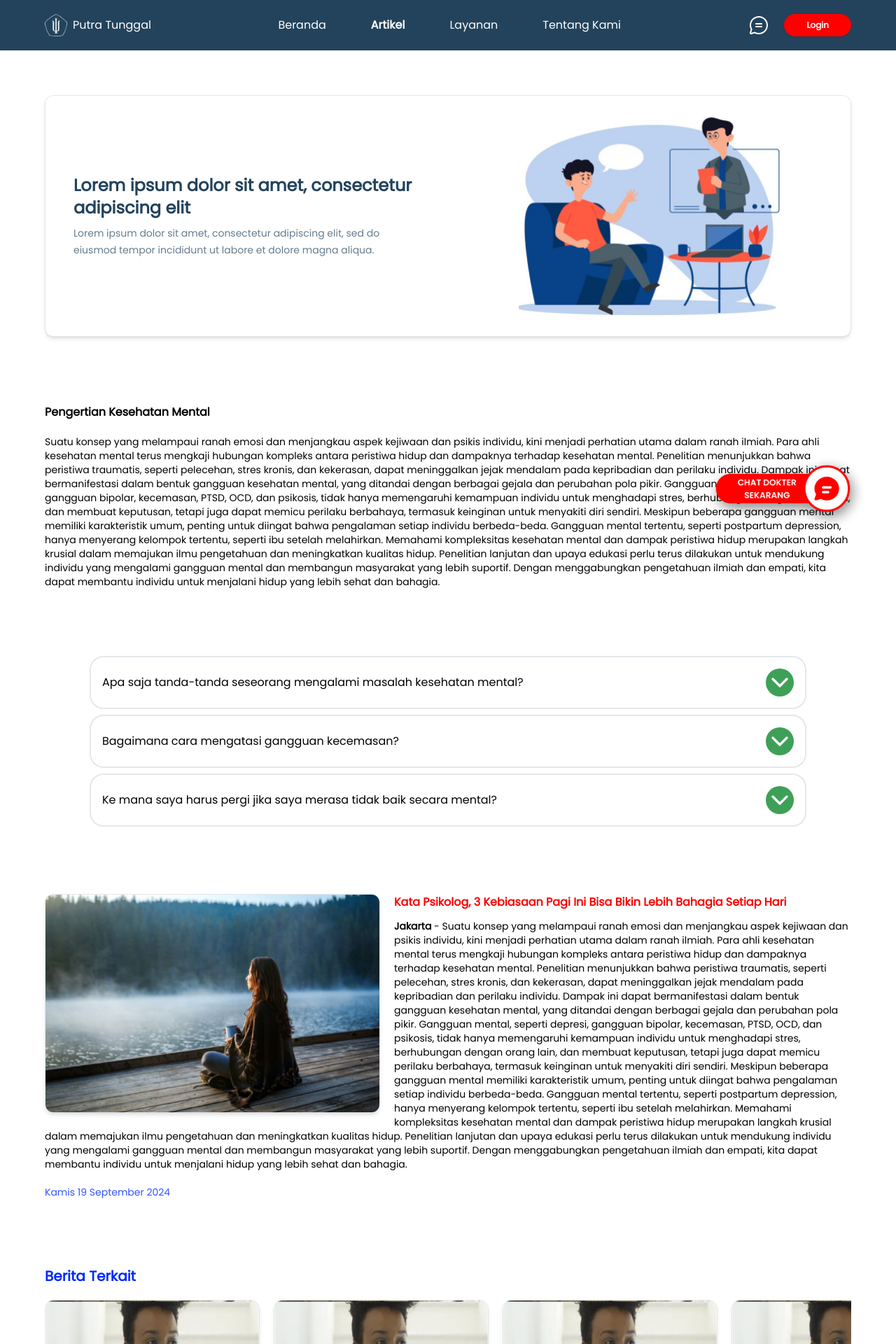
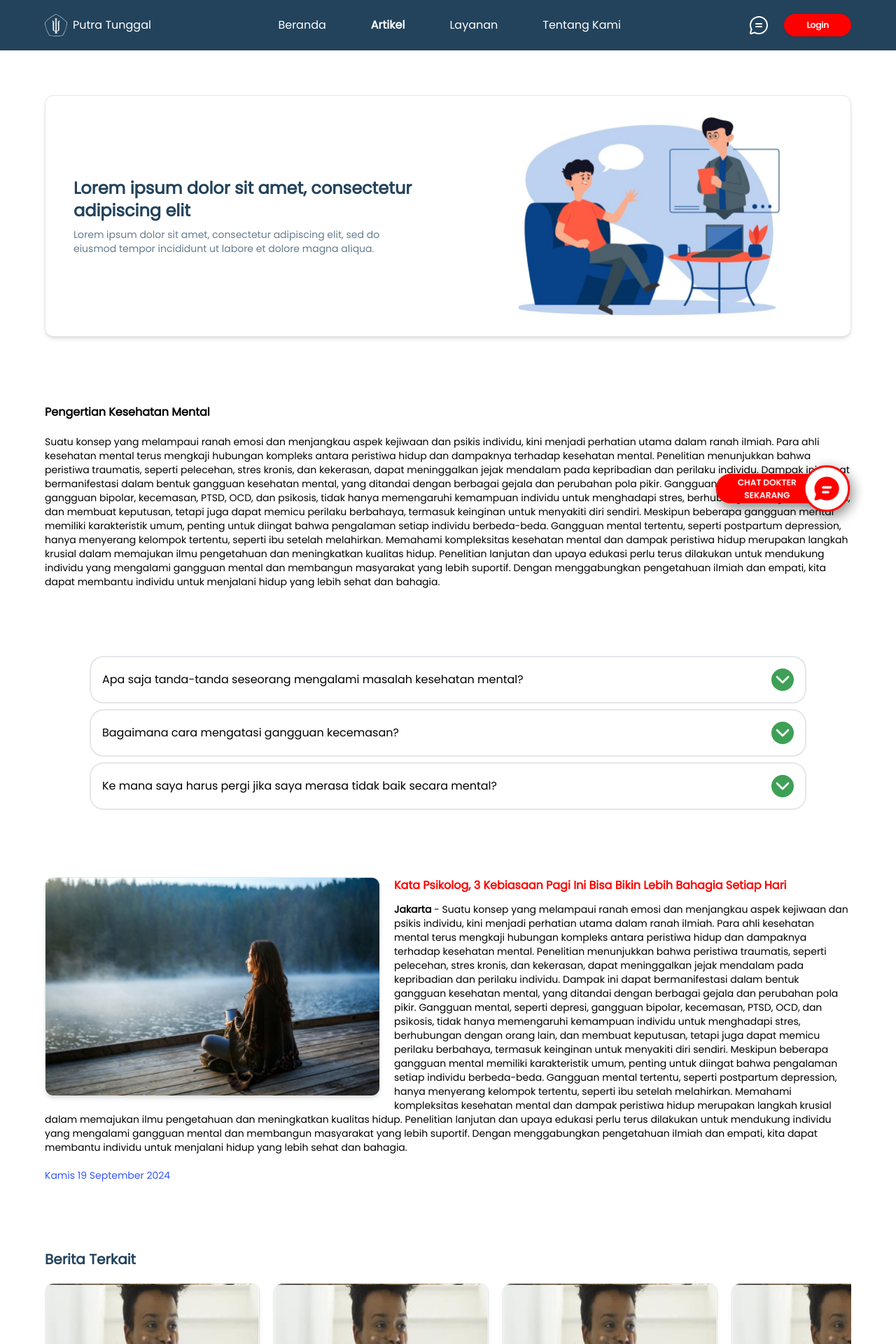
Before and after one commit to kopsus/putra-tunggal, a Next.js app: page /article in a window 1280 px wide. Shown: the top 1920 px of the page at 70% size. Built offline with nearby package versions, Linux system fonts and the light colour scheme.

Commit message:
fixing article page

```diff
--- a/src/components/Header.tsx
+++ b/src/components/Header.tsx
@@ -59,7 +59,7 @@ export const Header = () => {
             {item.name}
           </Link>
         ))}
-        <p className="md:hidden text-center text-base mt-5">
+        <p className="md:hidden text-center text-base my-8">
           Menuju hidup yang lebih sehat dan seimbang
         </p>
         <Link href="login" className="w-full flex justify-center md:hidden">
--- a/src/components/article/Highlight.tsx
+++ b/src/components/article/Highlight.tsx
@@ -26,7 +26,9 @@ const HighlightArticle = () => {
             <div className="grid md:grid-cols-2 h-[343px]">
               <div className="col-span-1 flex flex-col justify-center text-center md:text-start gap-2 px-10">
                 <p className="titleHighlight">{item.title}</p>
-                <p className="text-primary/70 leading-6">{item.desc}</p>
+                <p className="text-xs md:text-sm text-primary/70 leading-6">
+                  {item.desc}
+                </p>
               </div>
               <div className="col-span-1 mx-auto flex justify-center items-center">
                 <Image
@@ -35,7 +37,7 @@ const HighlightArticle = () => {
                   width={0}
                   height={0}
                   sizes="100vw"
-                  className="md:h-3/4 lg:h-full lg:w-10/12 mx-auto"
+                  className="h-32 md:h-3/4 lg:h-full lg:w-10/12 mx-auto"
                 />
               </div>
             </div>
--- a/src/components/article/RelatedNews.tsx
+++ b/src/components/article/RelatedNews.tsx
@@ -22,7 +22,7 @@ const Card = ({ img, title, date }: ICard) => {
 const RelatedNews = () => {
   return (
     <div className="Container flex flex-col gap-y-5">
-      <p className="titleSection text-blue">Berita Terkait</p>
+      <p className="titleSection text-primary">Berita Terkait</p>
       <div className="flex gap-x-5 overflow-x-auto">
         {dataRelatedArticle.map((item, index) => (
           <Card
--- a/src/components/ui/accordion.tsx
+++ b/src/components/ui/accordion.tsx
@@ -32,7 +32,7 @@ const AccordionTrigger = React.forwardRef<
       {...props}
     >
       {children}
-      <ChevronDown className="bg-[#3EA057] text-white h-10 w-10 rounded-full shrink-0 transition-transform duration-200" />
+      <ChevronDown className="bg-[#3EA057] text-white h-8 w-8 rounded-full shrink-0 transition-transform duration-200" />
     </AccordionPrimitive.Trigger>
   </AccordionPrimitive.Header>
 ));
```
